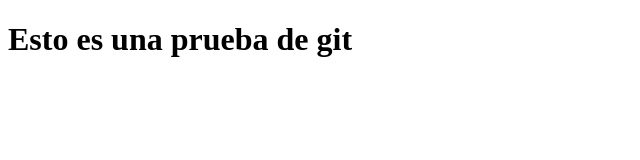
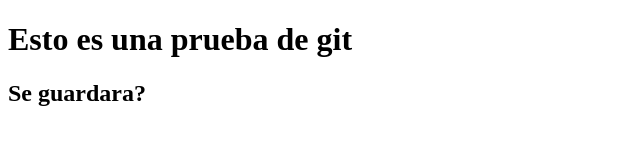
Before and after one commit to SHector777/probandogithub2023, a plain HTML site: page index.html in a window 1280 px wide. Shown: the whole page, without its empty margins (0-640 px from the left). Drawn offline with Linux system fonts and the light colour scheme.

Commit message:
probando subir primer repo

```diff
--- a/index.html
+++ b/index.html
@@ -7,5 +7,6 @@
 </head>
 <body>
     <h1>Esto es una prueba de git</h1>
+    <h2>Se guardara?</h2>
 </body>
 </html>
```
